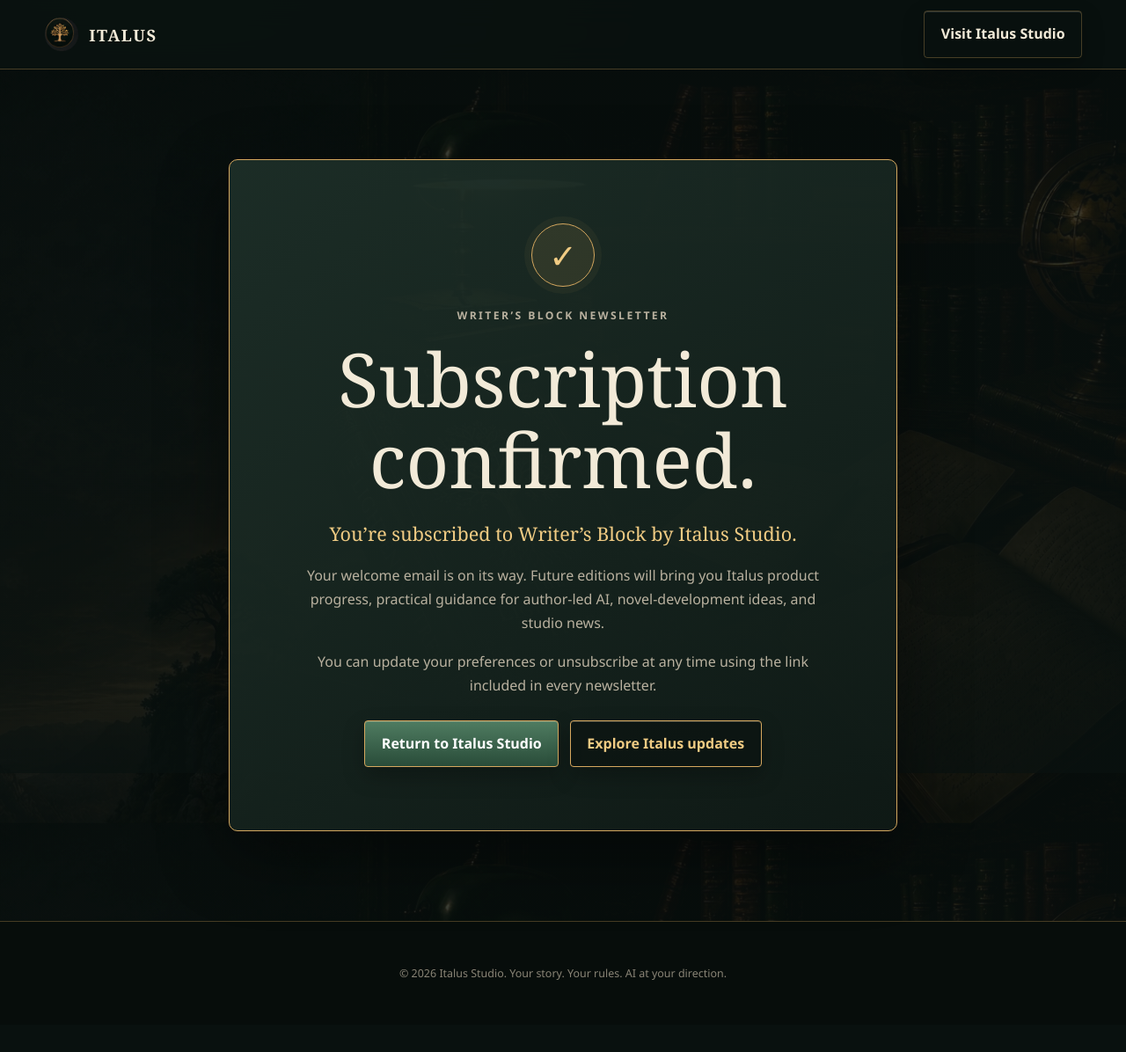
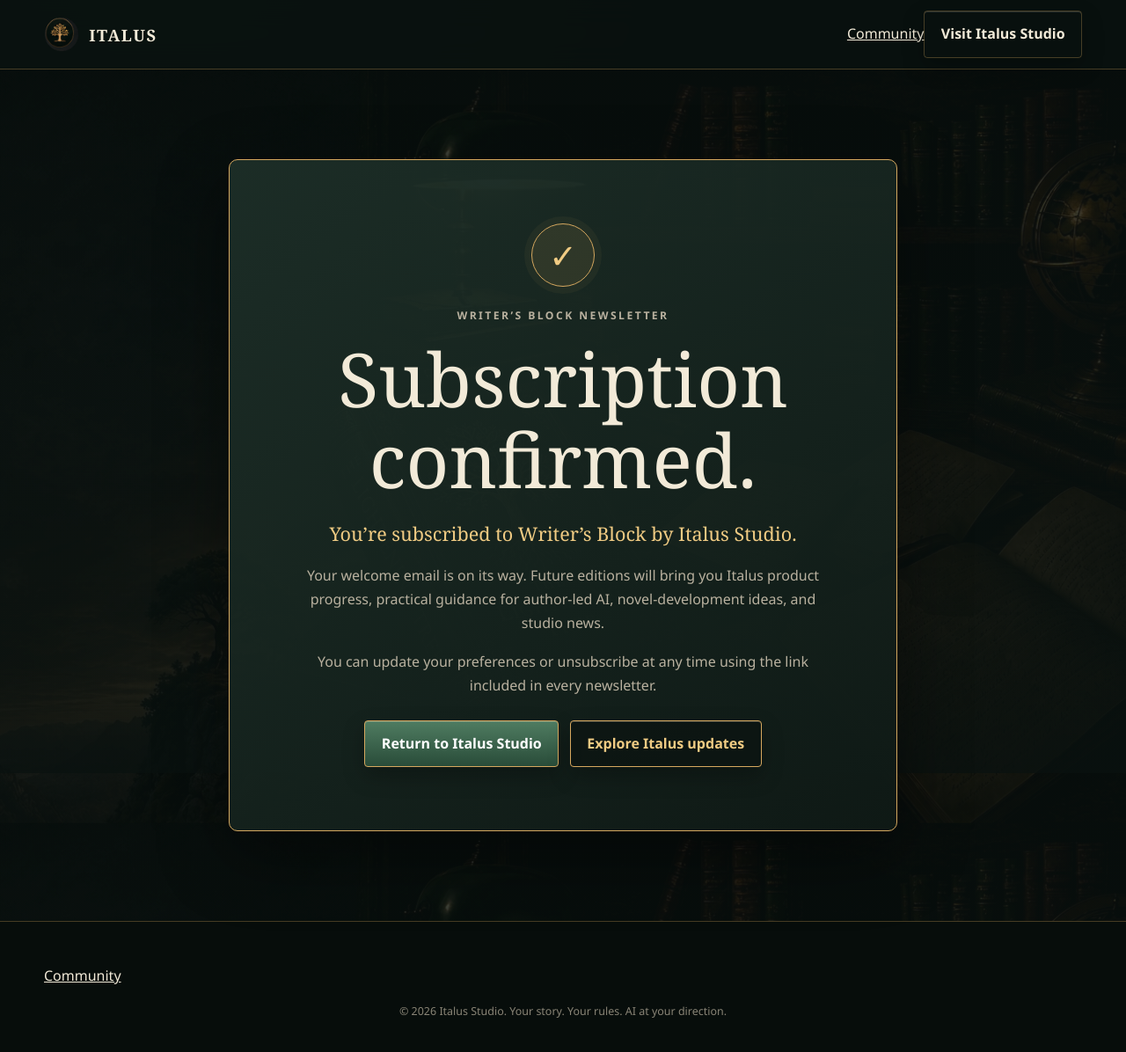
Before and after one commit to jjanson123Java/italus_webiste, a website: page subscription-confirmed.html in a window 1280 px wide. Shown: the whole page at 88% size. Before the commit the page ends 1165 px from the top, so only its background shows below. Drawn offline with Linux system fonts and the light colour scheme.

Commit message:
fix: link confirmation page to community

```diff
--- a/subscription-confirmed.html
+++ b/subscription-confirmed.html
@@ -7,7 +7,7 @@
 <meta property="og:title" content="Subscription confirmed — Italus Studio"><meta property="og:description" content="Welcome to Writer’s Block by Italus Studio."><meta property="og:type" content="website"><meta property="og:url" content="https://italusbooks.com/subscription-confirmed.html"><meta property="og:image" content="https://italusbooks.com/assets/library-desk-bg.png"><meta name="twitter:card" content="summary_large_image">
 <link rel="icon" href="assets/italus-tree-circle.png"><link rel="stylesheet" href="styles.css">
 </head><body><a class="skip-link" href="#main">Skip to content</a>
-<header class="site-header"><div class="container nav-shell"><a class="brand" href="index.html"><img src="assets/italus-tree-circle.png" alt=""><span>ITALUS</span></a><nav aria-label="Primary"><a class="button ghost" href="index.html">Visit Italus Studio</a></nav></div></header>
+<header class="site-header"><div class="container nav-shell"><a class="brand" href="index.html"><img src="assets/italus-tree-circle.png" alt=""><span>ITALUS</span></a><nav aria-label="Primary"><a href="community.html">Community</a><a class="button ghost" href="index.html">Visit Italus Studio</a></nav></div></header>
 <main id="main" class="confirmation-page">
 <section class="container confirmation-card card" aria-labelledby="confirmation-title">
 <div class="confirmation-mark" aria-hidden="true">✓</div>
@@ -19,5 +19,5 @@
 <div class="button-row"><a class="button" href="index.html">Return to Italus Studio</a><a class="button secondary" href="updates.html">Explore Italus updates</a></div>
 </section>
 </main>
-<footer class="site-footer confirmation-footer"><div class="container"><p class="fine-print">© <span data-year>2026</span> Italus Studio. Your story. Your rules. AI at your direction.</p></div></footer>
+<footer class="site-footer confirmation-footer"><div class="container"><p><a href="community.html">Community</a></p><p class="fine-print">© <span data-year>2026</span> Italus Studio. Your story. Your rules. AI at your direction.</p></div></footer>
 <script type="module" src="js/site.mjs"></script></body></html>
```
Also changed, not shown: tests/site.test.mjs (+2 -0 lines).
